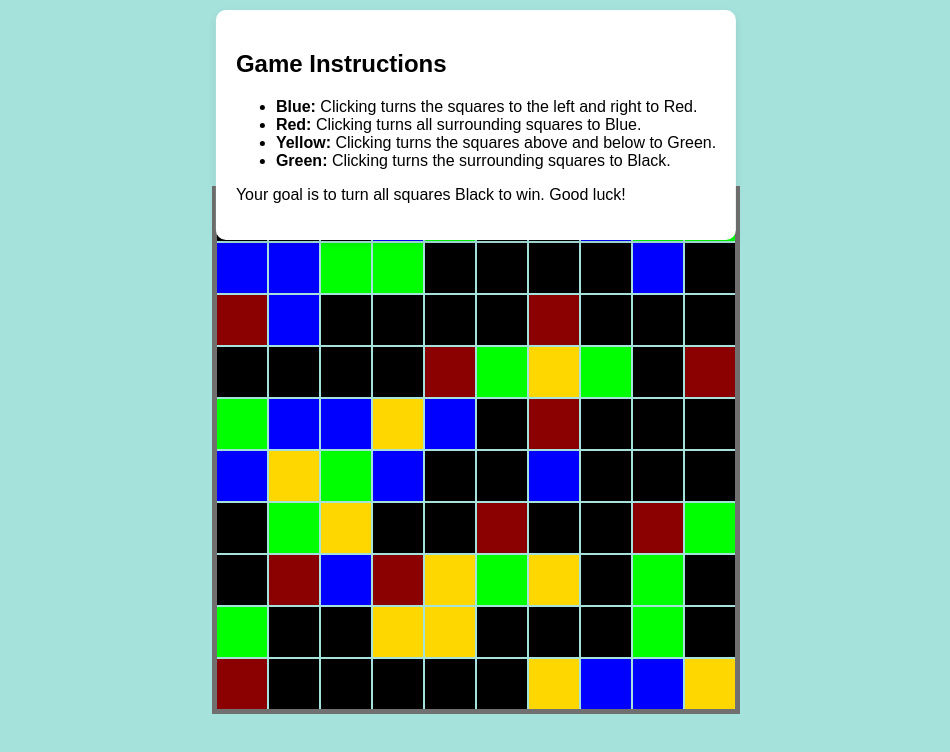
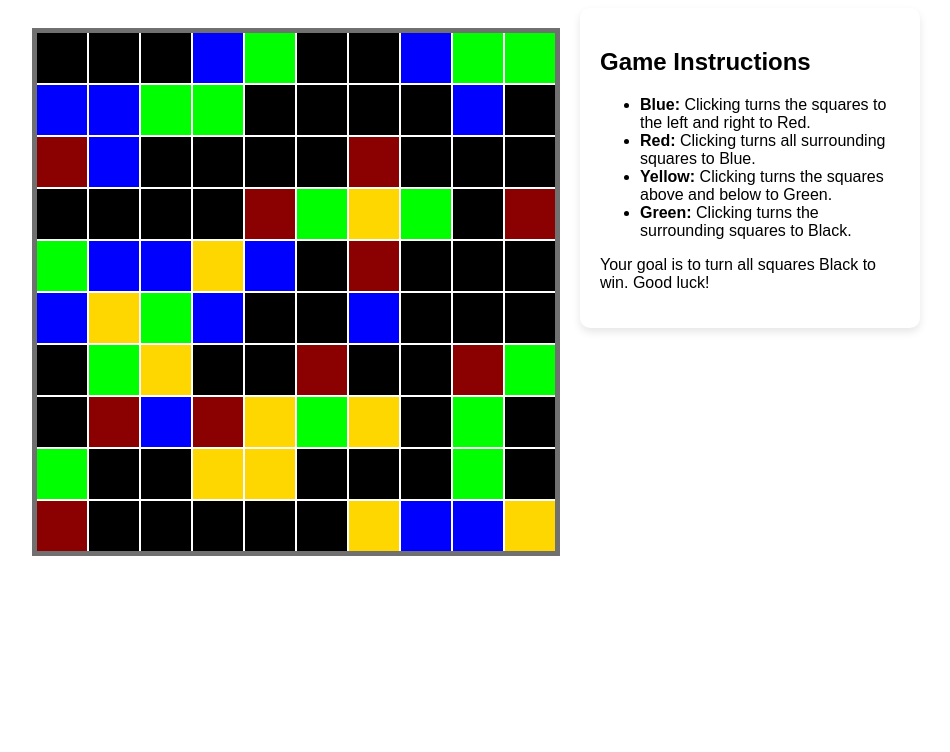
Before and after one commit to kcinnd/colorgrid, a plain HTML site: page index.html in a window 1280 px wide. Shown: the whole page, without its empty margins (164-1114 px from the left). Drawn offline with Linux system fonts and the light colour scheme.

Commit message:
Update style.css

```diff
--- a/style.css
+++ b/style.css
@@ -1,12 +1,11 @@
 body {
-    background-color: #A6E2DC;
+    /* Adjust the body to use flexbox layout to organize items horizontally */
     display: flex;
-    flex-direction: column; /* Stack elements vertically */
-    align-items: center; /* Center children horizontally */
-    justify-content: center; /* Center children vertically */
-    height: 100vh;
-    margin: 0;
-    padding: 40px 0; /* Add some padding at the top and bottom */
+    flex-direction: row; /* Align children horizontally */
+    justify-content: center; /* Center children horizontally */
+    align-items: start; /* Align items to the start of the cross axis */
+    flex-wrap: wrap; /* Allow items to wrap as needed */
+    gap: 20px; /* Add some space between the game board and the instructions box */
 }
 
 .game-container {
@@ -24,17 +23,14 @@ body {
 }
 
 .instructions-box {
-    position: fixed; /* Fixed positioning */
-    top: 10px; /* Position at the top */
-    left: 50%; /* Center horizontally */
-    transform: translateX(-50%); /* Center align the element */
+    /* No need for absolute positioning here */
+    width: 300px; /* Fixed width for the instructions box */
     background: white;
     padding: 20px;
     border-radius: 10px;
     box-shadow: 0 4px 8px rgba(0, 0, 0, 0.1);
     font-family: Arial, sans-serif;
-    z-index: 10; /* Ensure it's above other elements */
-    max-width: 80%; /* Prevent it from becoming too wide */
+    z-index: 10;
 }
 
 .brightBlue {
```
